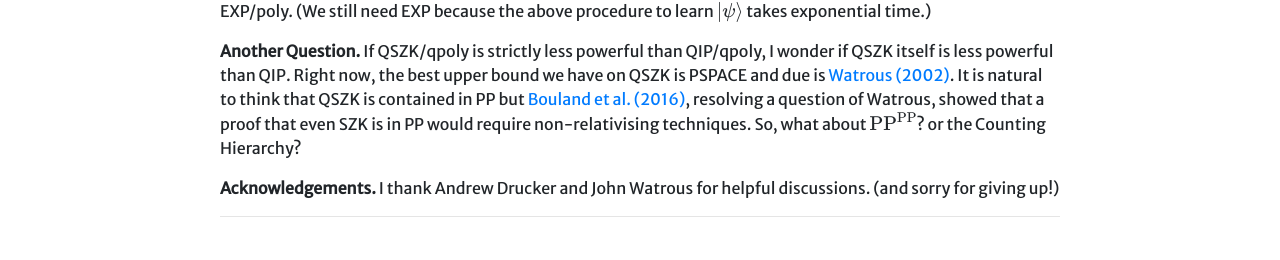
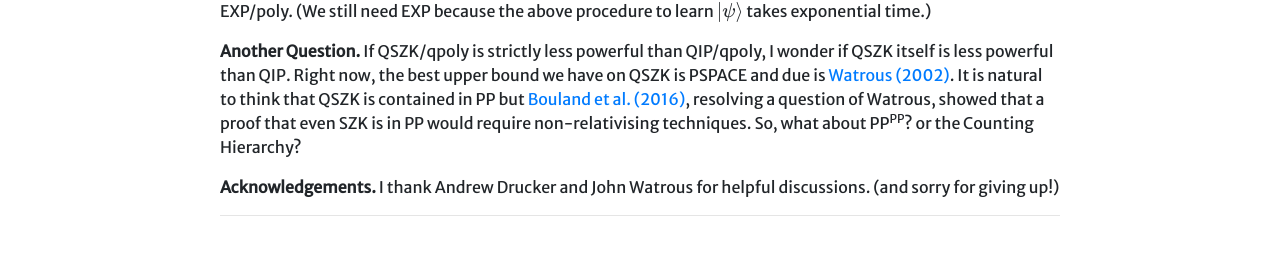
Before and after one commit to unnatural-proofs/unnatural-proofs.github.io, a Jekyll site: the page built from _posts/2018-10-21-a-question-about-quantum-advice.md, in a window 1280 px wide. Shown: the part 1767-2027 px from the top of the page. Built offline with Jekyll 4.4.1, drawn with Linux system fonts in a browser that asks for light colours; nearby versions of some CDN libraries; formulas are drawn with MathJax 3; comment, search, counter and statistics services are not loaded.

Commit message:
fixed a typo

```diff
--- a/_posts/2018-10-21-a-question-about-quantum-advice.md
+++ b/_posts/2018-10-21-a-question-about-quantum-advice.md
@@ -77,6 +77,6 @@ The naïve approach is to use the above procedure to learn about $\ket{\psi}$ an
 
 So, to prove this, one needs to take advantage of the statistical zero-knowledge restriction. It is easy to see that an analogue of [Watrous' (2002)](https://cs.uwaterloo.ca/~watrous/Papers/HonestVerifierQuantumZeroKnowledge.pdf) *Quantum State Distinguishability* (QSD) where the circuits take as input $\ket{\psi} \otimes \ket{0}^{\otimes n}$, which I will call *Advice Quantum State Distinguishability* (AQSD), is complete for QSZK/qpoly. I imagine that an analog of Watrous' proof that QSD is in PSPACE works for AQSD, which would put QSZK/qpoly in EXP/poly. (We still need EXP because the above procedure to learn $\ket{\psi}$ takes exponential time.)
 
-**Another Question.** If QSZK/qpoly is strictly less powerful than QIP/qpoly, I wonder if QSZK itself is less powerful than QIP. Right now, the best upper bound we have on QSZK is PSPACE and due is [Watrous (2002)](https://cs.uwaterloo.ca/~watrous/Papers/HonestVerifierQuantumZeroKnowledge.pdf). It is natural to think that QSZK is contained in PP but [Bouland et al. (2016)](https://arxiv.org/abs/1609.02888), resolving a question of Watrous, showed that a proof that even SZK is in PP would require non-relativising techniques. So, what about $\text{PP}^{\text{PP}}$? or the Counting Hierarchy?
+**Another Question.** If QSZK/qpoly is strictly less powerful than QIP/qpoly, I wonder if QSZK itself is less powerful than QIP. Right now, the best upper bound we have on QSZK is PSPACE and due is [Watrous (2002)](https://cs.uwaterloo.ca/~watrous/Papers/HonestVerifierQuantumZeroKnowledge.pdf). It is natural to think that QSZK is contained in PP but [Bouland et al. (2016)](https://arxiv.org/abs/1609.02888), resolving a question of Watrous, showed that a proof that even SZK is in PP would require non-relativising techniques. So, what about PP<sup>PP</sup>? or the Counting Hierarchy?
 
 **Acknowledgements.** I thank Andrew Drucker and John Watrous for helpful discussions. (and sorry for giving up!)
```
